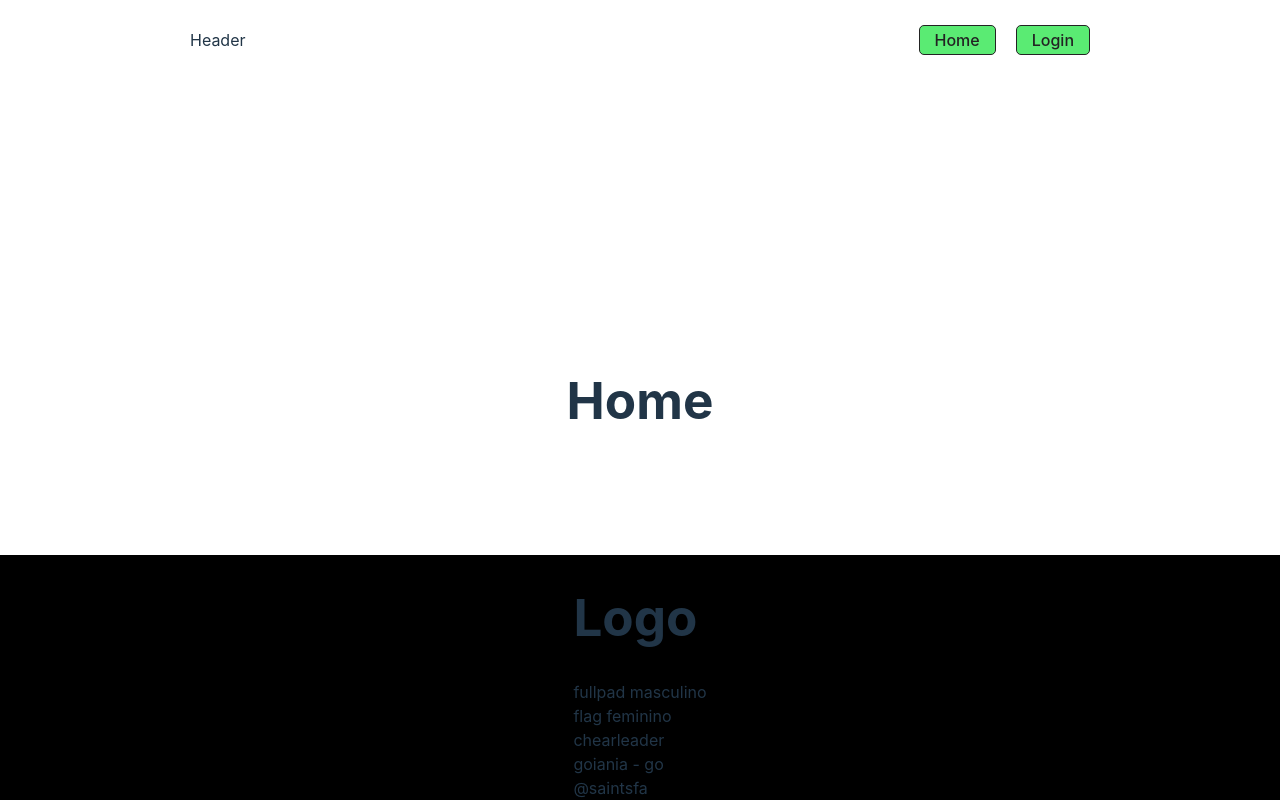
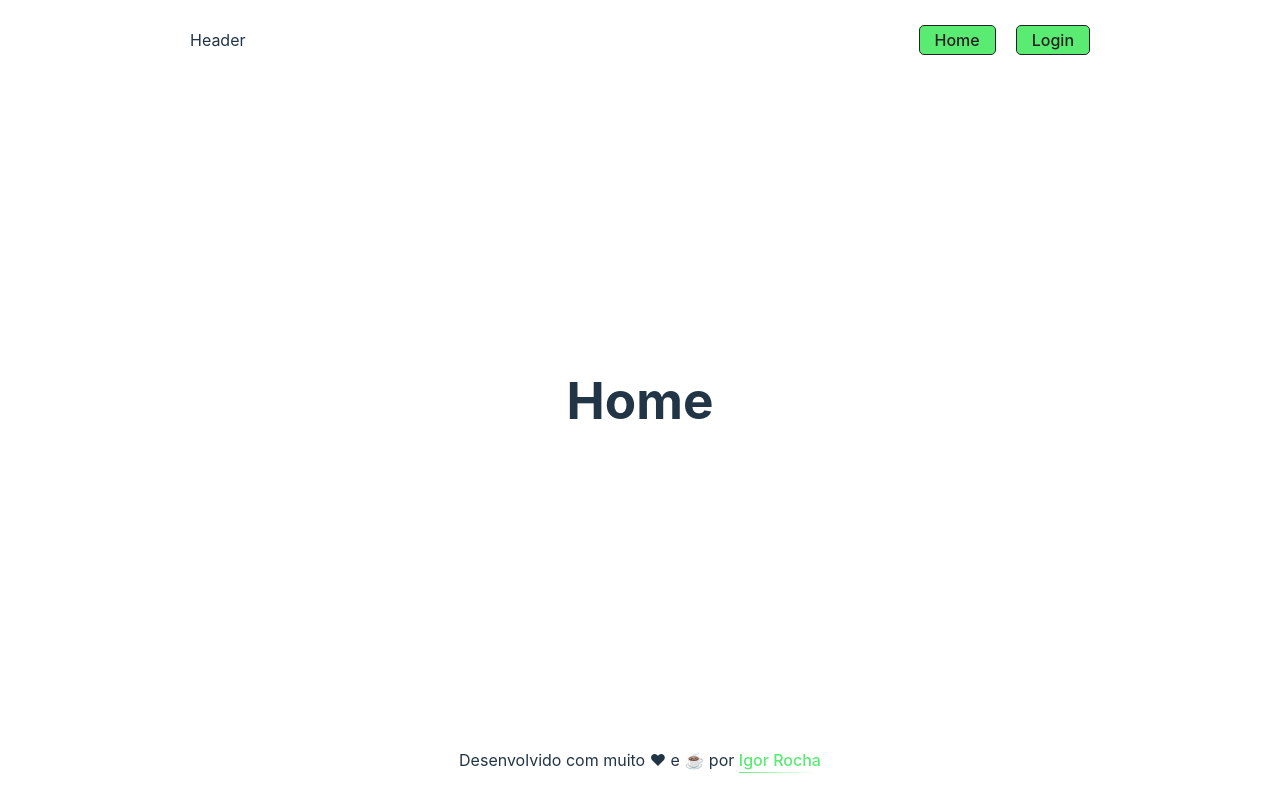
Before and after one commit to paulokbk/saintsFA, a React (Vite) app: page / in a window 1280 px wide. Built offline with nearby package versions, Linux system fonts and the light colour scheme.

Commit message:
base files

```diff
--- a/src/components/Footer/index.jsx
+++ b/src/components/Footer/index.jsx
@@ -4,33 +4,12 @@ import { StyledFooter } from "./styles"
 export default function Footer() {
 	return (
 		<StyledFooter>
-			<div className="footer_superior">
-				<div className="logo">
-					<h1>Logo</h1>
-				</div>
-				<div className="modalidades">
-					<div>
-						fullpad masculino
-					</div>
-					<div>
-						flag feminino
-					</div>
-					<div>
-						chearleader
-					</div>
-				</div>
-				<div className="mais_info">
-					<div className="localizaçao">
-						goiania - go
-					</div>
-					<div className="instagram">
-						@saintsfa
-					</div>
-				</div>
-			</div>
-			<div className="footer_inferior">
-
-			</div>
+			<p id="copy">
+				Desenvolvido com muito ❤ e ☕ por{" "}
+				<a href="https://ilrocha.com" target="_blank">
+					Igor Rocha
+				</a>
+			</p>
 		</StyledFooter>
 	)
 }
--- a/src/components/Footer/styles.js
+++ b/src/components/Footer/styles.js
@@ -11,10 +11,11 @@ export const StyledFooter = styled("footer", {
 	left: 0,
 	right: 0,
 	width: "100%",
+	height: "80px",
 	display: "flex",
 	justifyContent: "center",
 	alignItems: "center",
-	backgroundColor: "#000000",
+	backgroundColor: "#fff5",
 
 	"& #copy": {
 		textAlign: "center",
```
Also changed, not shown: 1 other file (tests, documents, lock files or other folders).
